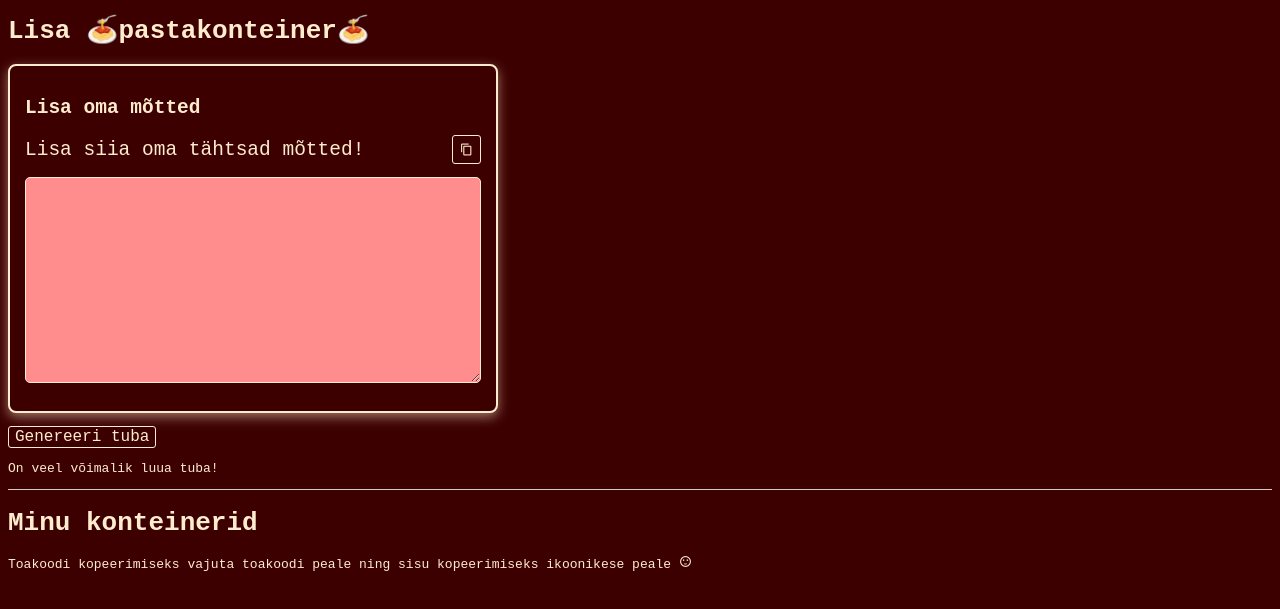
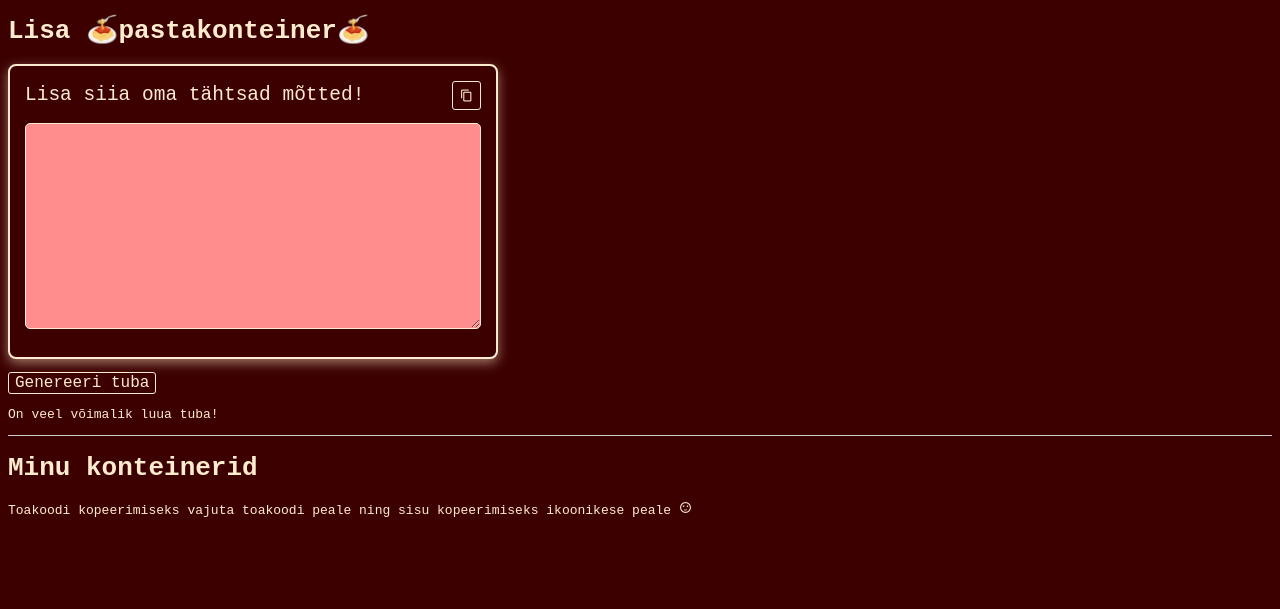
Before and after one commit to Mihkel-Tuisk/PastaKonteiner, a plain HTML site: page src/pages/myRoom/index.html in a window 1280 px wide. Shown: the part 81-690 px from the top of the page. Drawn offline with Linux system fonts and the light colour scheme; no server answers.

Commit message:
Parandasin topelt teksti

```diff
--- a/src/pages/myRoom/index.html
+++ b/src/pages/myRoom/index.html
@@ -28,7 +28,6 @@
         <h1>Lisa 🍝pastakonteiner🍝</h1>
 
         <section class="lisakonteiner">
-            <h2>Lisa oma mõtted</h2>
             <div class="lisakonteiner-nav">
                 <label for="tekst" class="fullopacity">Lisa siia oma tähtsad mõtted!</label>
                 <button class="copyBtn" onclick="copyContent('tekst')">
```
